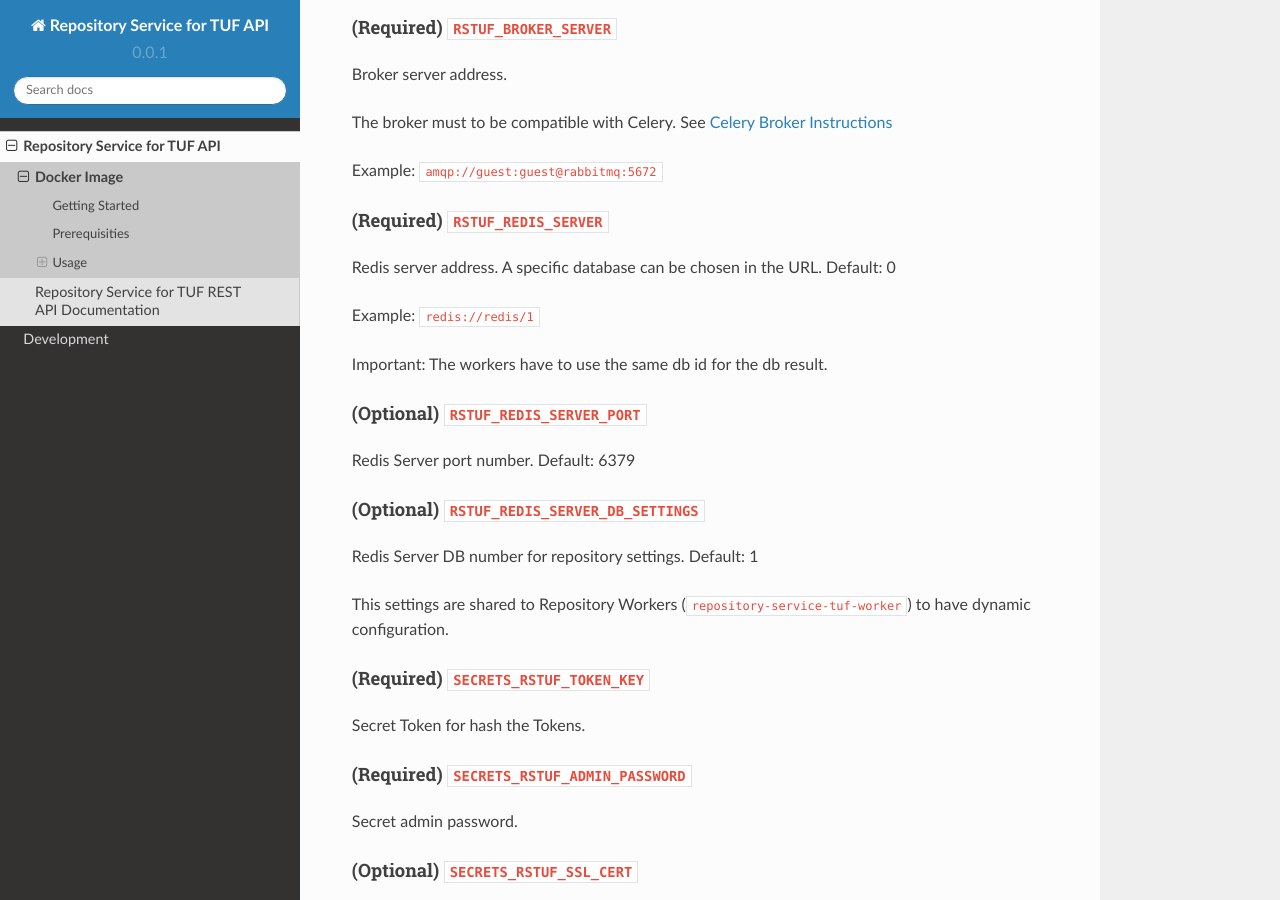
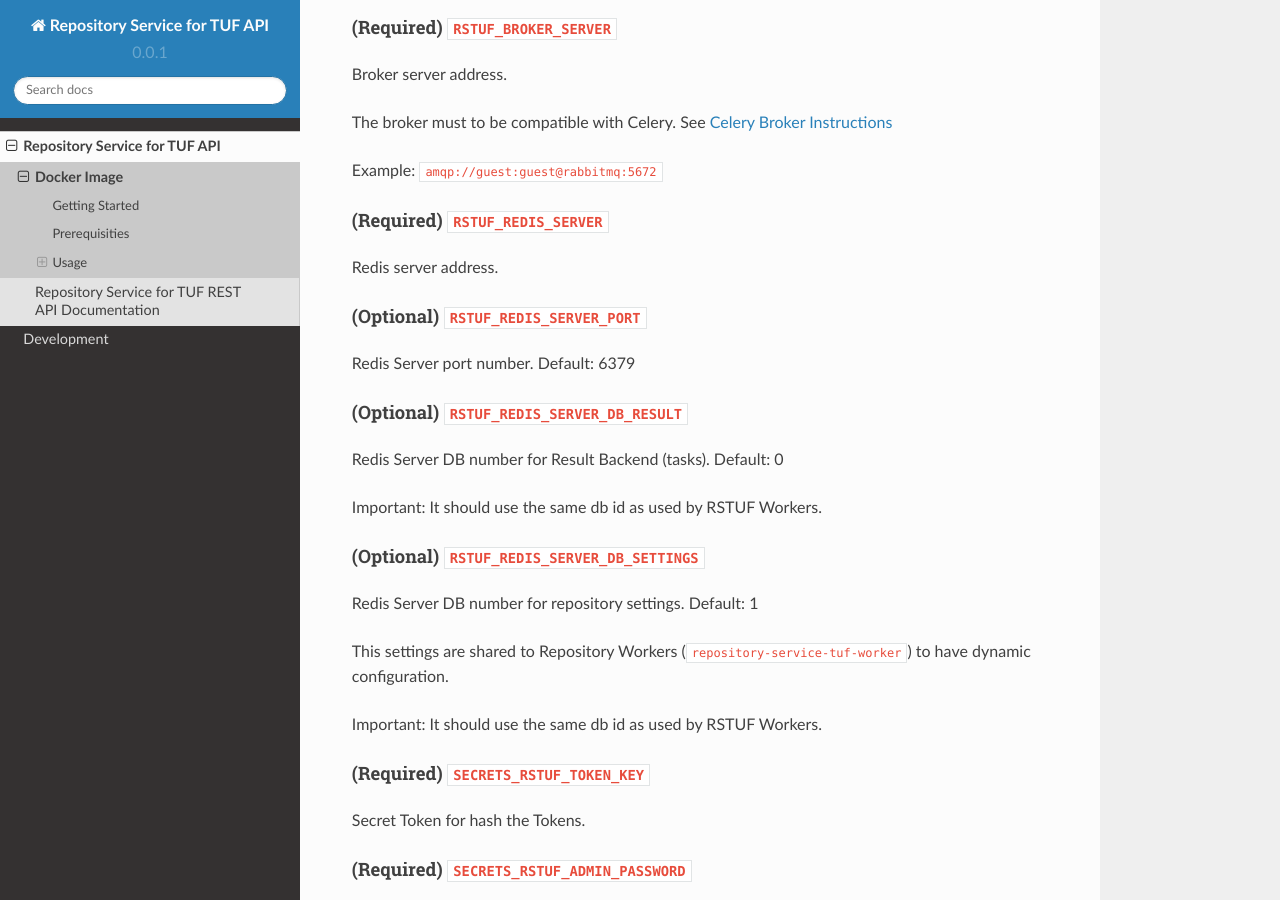
Before and after one commit to repository-service-tuf/repository-service-tuf-api, a Sphinx documentation site: the page built from docs/source/guide/Docker_README.md, in a window 1280 px wide and 900 px high, scrolled down 1311 px. Built offline with Sphinx 7.4.7 and the Read the Docs theme 2.0.0, drawn with Linux system fonts in a browser that asks for light colours.

Commit message:
fix: make changes aligned to worker
I changed the configuration to be aligned to the worker configuration.

Signed-off-by: Kairo de Araujo <kdearaujo@vmware.com>

```diff
--- a/docs/source/guide/Docker_README.md
+++ b/docs/source/guide/Docker_README.md
@@ -67,16 +67,16 @@ Example: `amqp://guest:guest@rabbitmq:5672`
 #### (Required) `RSTUF_REDIS_SERVER`
 
 Redis server address.
-A specific database can be chosen in the URL. Default: 0
-
-Example: `redis://redis/1`
-
-Important: The workers have to use the same db id for the db result.
 
 #### (Optional) `RSTUF_REDIS_SERVER_PORT`
 
 Redis Server port number. Default: 6379
 
+#### (Optional) `RSTUF_REDIS_SERVER_DB_RESULT`
+
+Redis Server DB number for Result Backend (tasks). Default: 0
+
+Important: It should use the same db id as used by RSTUF Workers.
 
 #### (Optional) `RSTUF_REDIS_SERVER_DB_SETTINGS`
 
@@ -84,6 +84,8 @@ Redis Server DB number for repository settings. Default: 1
 
 This settings are shared to Repository Workers
 (``repository-service-tuf-worker``) to have dynamic configuration.
+
+Important: It should use the same db id as used by RSTUF Workers.
 
 #### (Required) `SECRETS_RSTUF_TOKEN_KEY`
 
--- a/repository_service_tuf_api/__init__.py
+++ b/repository_service_tuf_api/__init__.py
@@ -152,7 +152,11 @@ else:
 # Celery setup
 celery = Celery(__name__)
 celery.conf.broker_url = settings.BROKER_SERVER
-celery.conf.result_backend = settings.REDIS_SERVER
+celery.conf.result_backend = (
+    f"{settings.REDIS_SERVER}"
+    f":{settings.get('REDIS_SERVER_PORT', 6379)}"
+    f"/{settings.get('REDIS_SERVER_DB_RESULT', 0)}"
+)
 celery.conf.accept_content = ["json", "application/json"]
 celery.conf.task_serializer = "json"
 celery.conf.result_serializer = "json"
```
